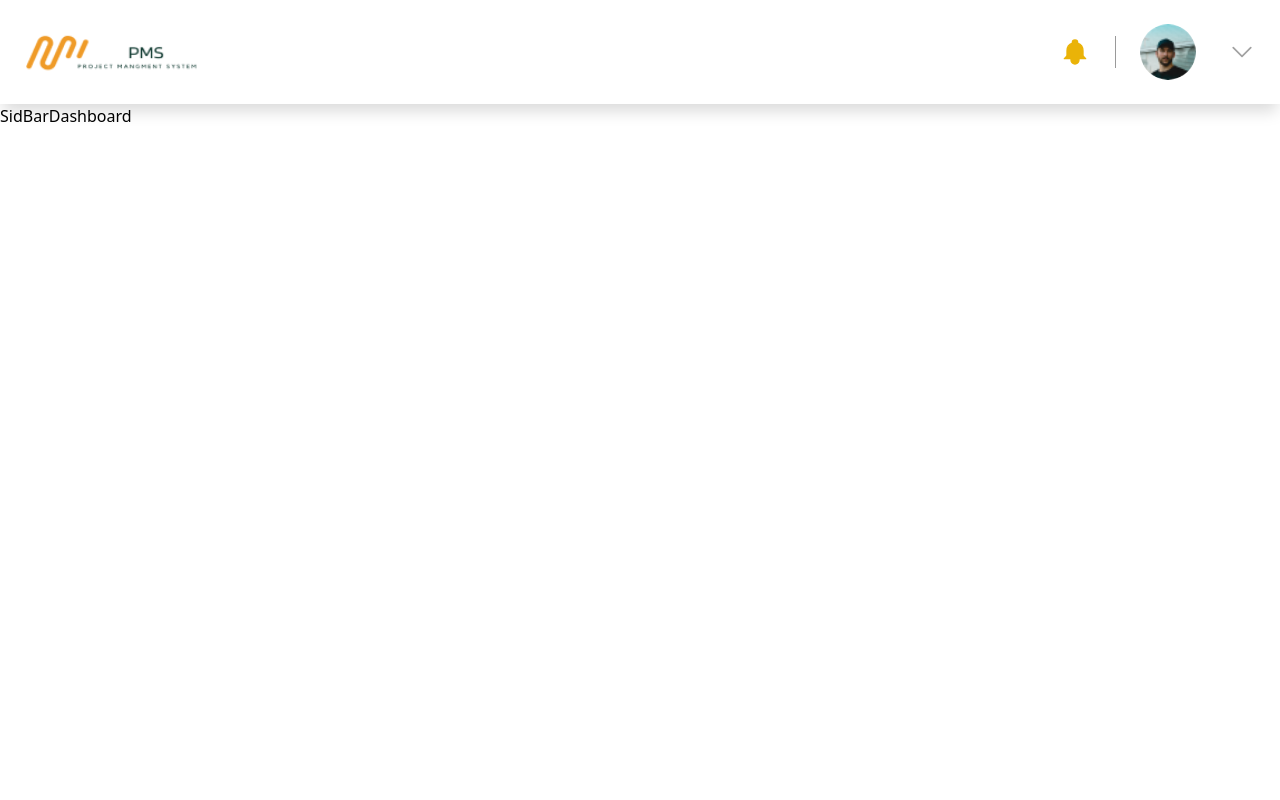
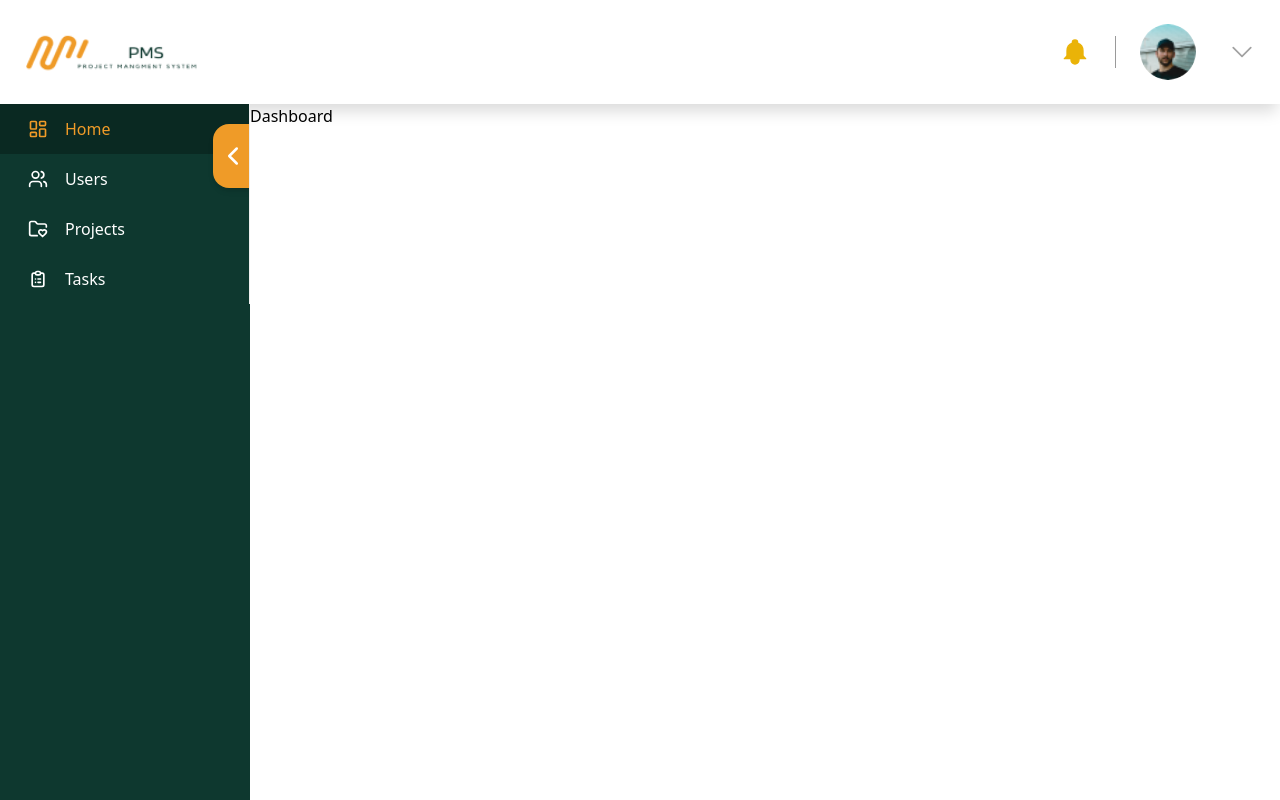
Before and after one commit to Gamalebrahim13/BMS, a React (Vite) app: page /dashboard in a window 1280 px wide. Built offline with nearby package versions, Linux system fonts and the light colour scheme; sample sign-in values are in the browser's storage.

Commit message:
SideBar done without role

```diff
--- a/src/modules/Shared/Components/SideBar/SidBar.tsx
+++ b/src/modules/Shared/Components/SideBar/SidBar.tsx
@@ -1,7 +1,73 @@
-import React from 'react'
+import React, { useState } from 'react'
+import { HiOutlineClipboardList } from 'react-icons/hi'
+import { LuFolderHeart, LuLayoutDashboard, LuUsers } from 'react-icons/lu'
+import { Menu, MenuItem, Sidebar } from 'react-pro-sidebar'
+import { Link, useLocation } from 'react-router-dom'
 
 export default function SidBar() {
+    const [isCollapsed,setIsCollapsed]=useState(false)
+    const location = useLocation();
+
+  const toggleCollapse=()=>{
+    setIsCollapsed(!isCollapsed)
+  }
   return (
-    <div>SidBar</div>
+    <div className=' bg-[#0E382F] h-full min-h-screen flex flex-col'>
+      <Sidebar collapsed={isCollapsed}>
+        <div className="relative">
+  <button
+    onClick={() => toggleCollapse()}
+    className="absolute -right-1 top-5 z-50 flex h-16 w-10 items-center justify-center bg-[#ef9b28] text-white shadow-md transition-all duration-300 hover:bg-[#d8871e]"
+    style={{
+      borderTopLeftRadius: "16px",
+      borderBottomLeftRadius: "16px",
+    }}
+  >
+    <svg
+      xmlns="http://www.w3.org/2000/svg"
+      className={`h-8 w-8 m-2 transition-transform duration-300 ${isCollapsed ? "rotate-180" : ""}`}
+      fill="none"
+      viewBox="0 0 24 24"
+      stroke="currentColor"
+      strokeWidth={2.5}
+    >
+      <path strokeLinecap="round" strokeLinejoin="round" d="M15.75 19.5L8.25 12l7.5-7.5" />
+    </svg>
+  </button>
+
+</div>
+        <Menu  className='bg-[#0E382F] text-[#FFFFFF]'menuItemStyles={{
+            button: ({ active }) => ({
+              backgroundColor: active ? '#0A2922' : 'transparent',
+              color: active ? '#ef9b28' : '#white',
+
+              '&:hover': {
+                backgroundColor: '#0A2922',
+                color: '#ef9b28',
+              },
+              transition: 'all 0.2s ease',
+            }),
+            icon: ({ active }) => ({
+              color: active ? '#ef9b28' : 'inherit',
+              '&:hover': {
+                color: '#ef9b28',
+              },
+            }),
+          }}>
+              <MenuItem active={location.pathname === "/dashboard"}
+               icon={<LuLayoutDashboard className="text-xl group-hover:text-[#ef9b28] transition-colors" />} component={<Link to="/dashboard" />}> Home </MenuItem>
+              <MenuItem active={location.pathname === "/dashboard/user-list"}
+               icon={<LuUsers className="text-xl group-hover:text-[#ef9b28] transition-colors" />} component={<Link to="/dashboard/user-list" />}> Users </MenuItem>
+
+              <MenuItem active={location.pathname === "/dashboard/project-list"}
+               icon={<LuFolderHeart className="text-xl group-hover:text-[#ef9b28] transition-colors" />} component={<Link to="/dashboard/project-list" />}> Projects </MenuItem>
+
+              <MenuItem active={location.pathname === "/dashboard/task-list"}
+               icon={<HiOutlineClipboardList className="text-xl group-hover:text-[#ef9b28] transition-colors" />} component={<Link to="/dashboard/task-list" />}> Tasks </MenuItem>
+
+
+        </Menu>
+      </Sidebar>
+    </div>
   )
 }
```
